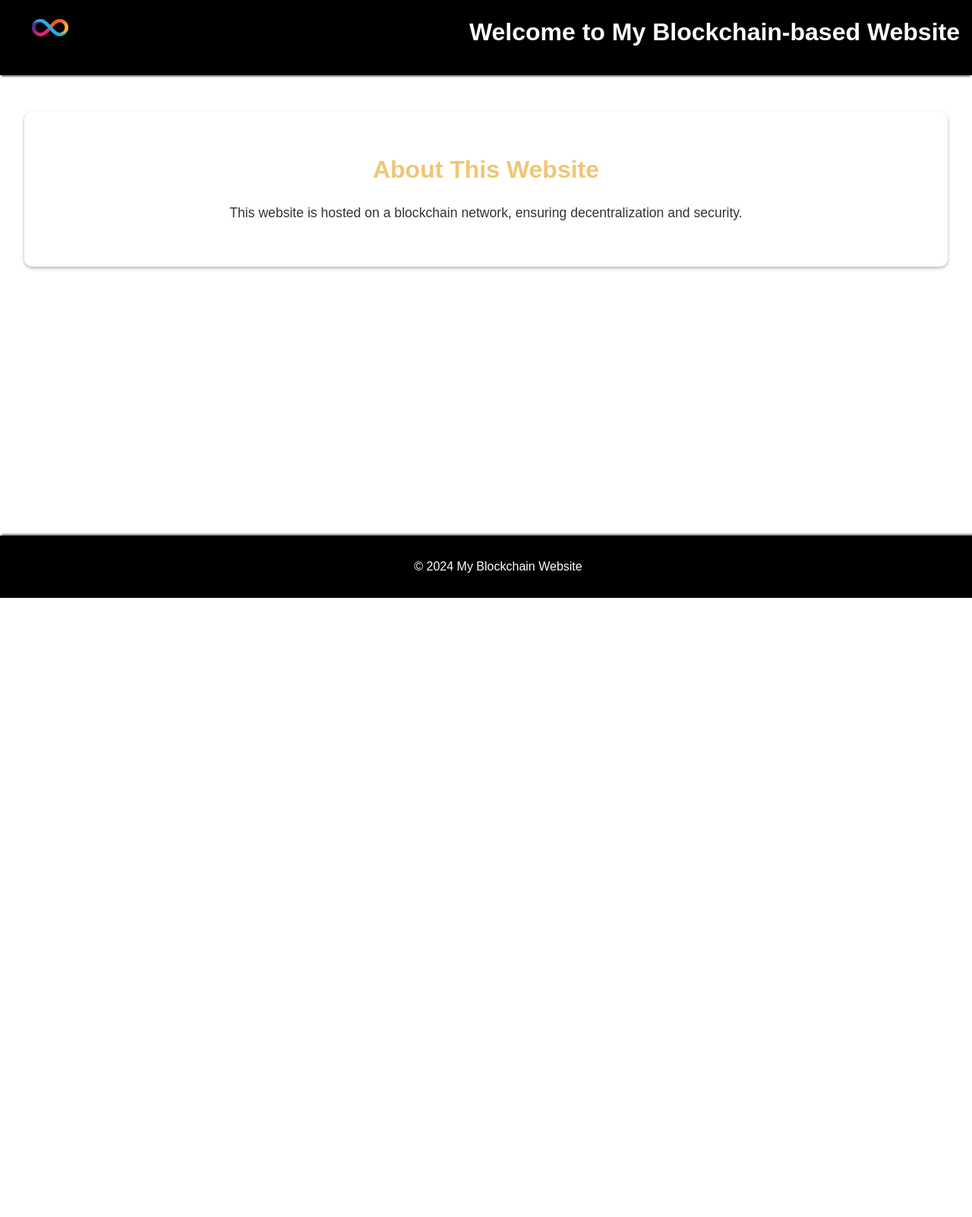
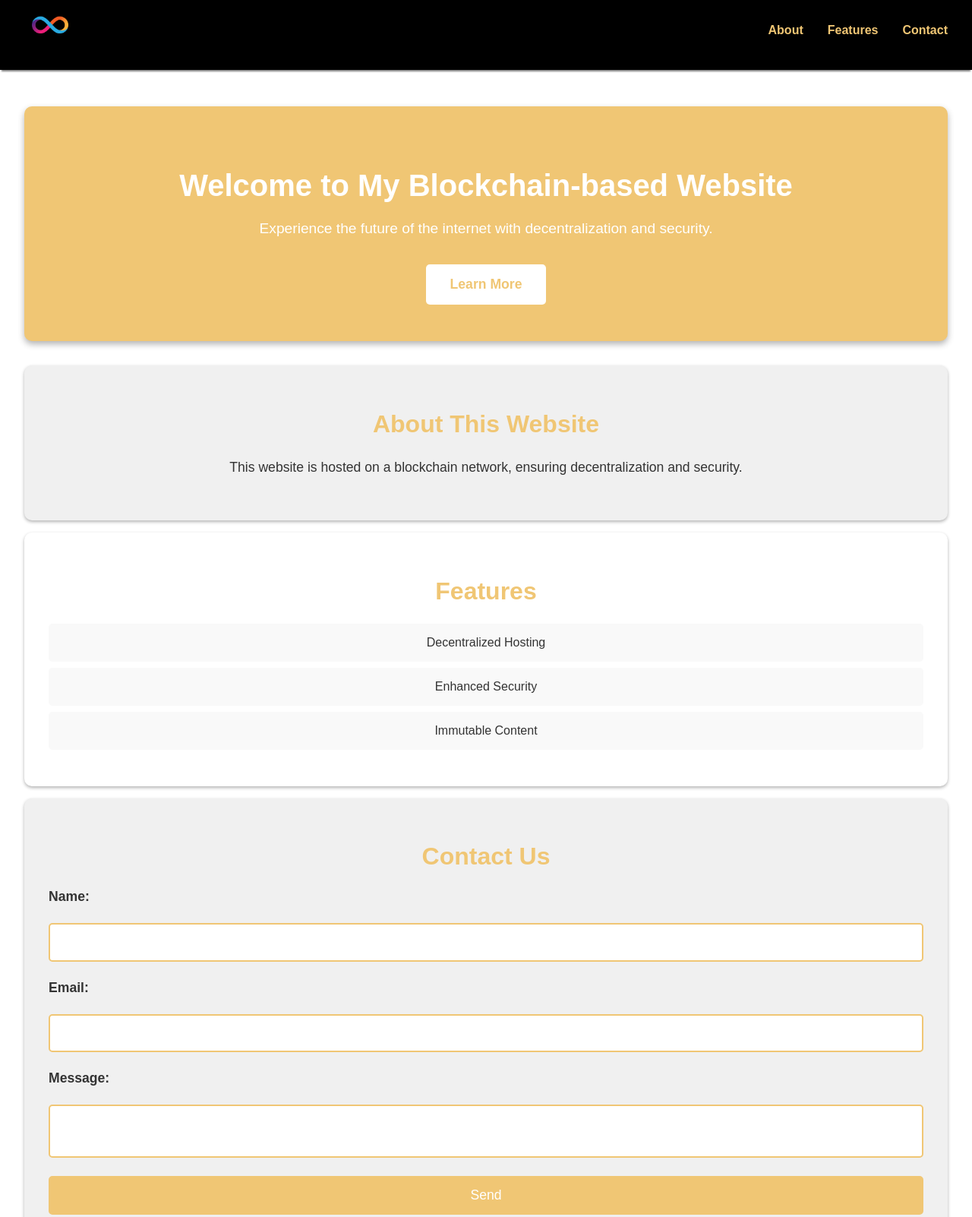
Before and after one commit to RenjiEarlKurniawan/icp-web3, a plain HTML site: page assets/src/index.html in a window 1280 px wide. Shown: the part 13-1615 px from the top of the page at 76% size. Before the commit the page ends 800 px from the top, so only its background shows below. Drawn offline with Linux system fonts and the light colour scheme; files that its build step writes are made by us from their sources; files whose address does not match are found by name.

Commit message:
index.html

```diff
--- a/assets/src/index.html
+++ b/assets/src/index.html
@@ -3,23 +3,55 @@
 <head>
     <meta charset="UTF-8">
     <meta name="viewport" content="width=device-width, initial-scale=1.0">
-    <title>Static Website</title>
+    <title>Elegant Blockchain Website</title>
     <base href="/">
     <link type="text/css" rel="stylesheet" href="main.css" />
 </head>
 <body>
     <header>
         <img src="logo.png" alt="DFINITY logo" class="logo" />
-        <h1>Welcome to My Blockchain-based Website</h1>
+        <nav>
+            <ul>
+                <li><a href="#about">About</a></li>
+                <li><a href="#features">Features</a></li>
+                <li><a href="#contact">Contact</a></li>
+            </ul>
+        </nav>
     </header>
     <main>
-        <section>
+        <section id="hero">
+            <h1>Welcome to My Blockchain-based Website</h1>
+            <p>Experience the future of the internet with decentralization and security.</p>
+            <button onclick="alert('Hello, Blockchain!')">Learn More</button>
+        </section>
+        <section id="about">
             <h2>About This Website</h2>
             <p>This website is hosted on a blockchain network, ensuring decentralization and security.</p>
+        </section>
+        <section id="features">
+            <h2>Features</h2>
+            <ul>
+                <li>Decentralized Hosting</li>
+                <li>Enhanced Security</li>
+                <li>Immutable Content</li>
+            </ul>
+        </section>
+        <section id="contact">
+            <h2>Contact Us</h2>
+            <form>
+                <label for="name">Name:</label>
+                <input type="text" id="name" name="name" required>
+                <label for="email">Email:</label>
+                <input type="email" id="email" name="email" required>
+                <label for="message">Message:</label>
+                <textarea id="message" name="message" required></textarea>
+                <button type="submit">Send</button>
+            </form>
         </section>
     </main>
     <footer>
         <p>&copy; 2024 My Blockchain Website</p>
     </footer>
+    <script src="main.js"></script>
 </body>
 </html>
```
